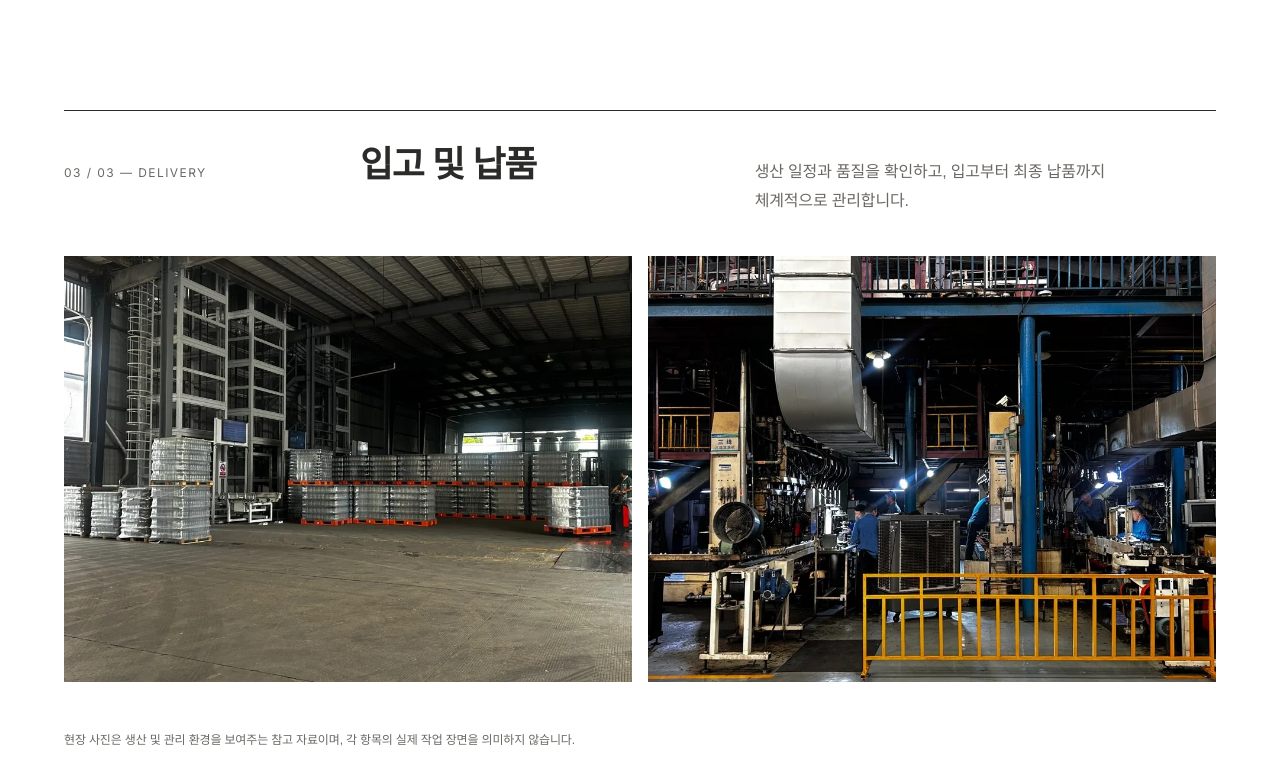
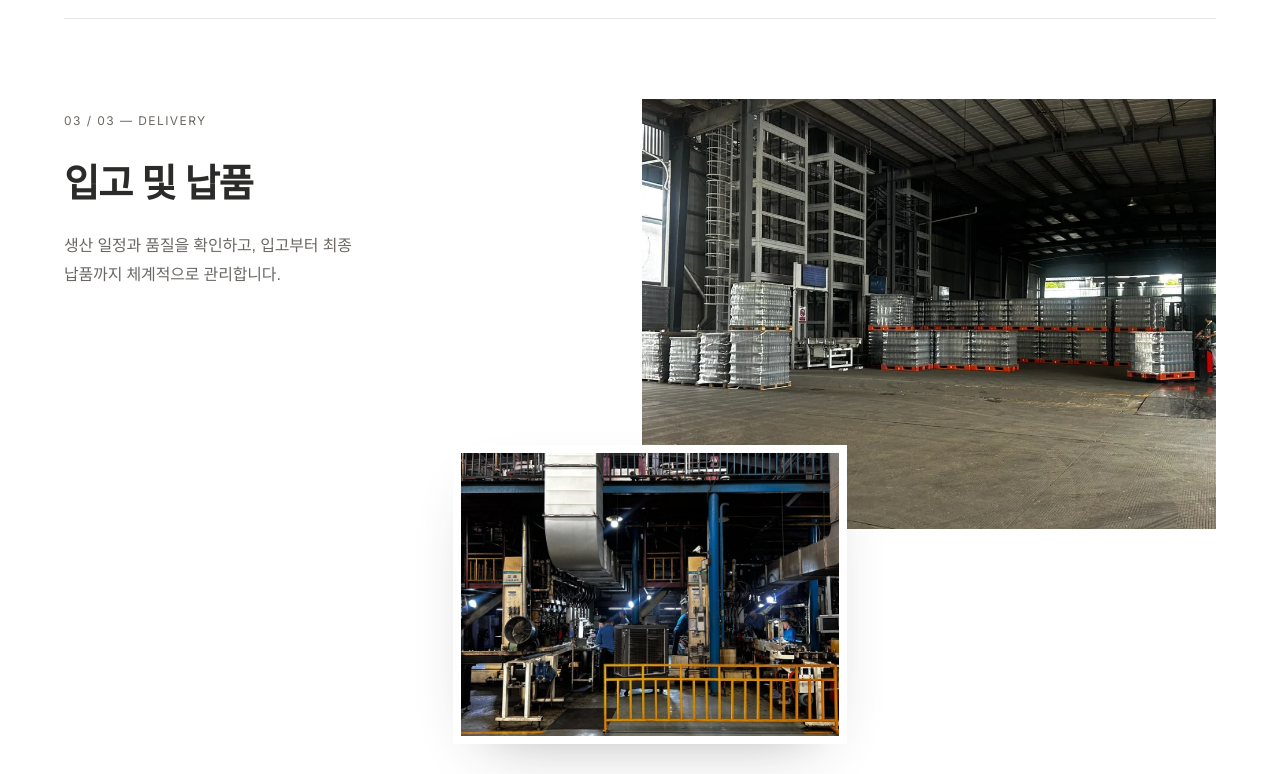
Before and after one commit to elisaohh/yy-corporation, a Next.js app: page /process in a window 1280 px wide. Shown: the part 3166-3940 px from the top of the page. Built offline with nearby package versions, Linux system fonts and the light colour scheme; a web font is replaced by a local one.

Commit message:
PROCESS ONE-STOP: 왼쪽 글 · 오른쪽 사진 구성 복귀, 항목별 겹침 배치 + 스크롤 깊이감
Co-Authored-By: Claude Opus 5.5 <noreply@anthropic.com>

```diff
--- a/src/components/process/OneStopSystem.tsx
+++ b/src/components/process/OneStopSystem.tsx
@@ -1,46 +1,91 @@
+"use client";
+
+import { gsap } from "gsap";
+import { ScrollTrigger } from "gsap/ScrollTrigger";
+import { useEffect, useRef } from "react";
 import { Reveal } from "@/components/motion/Reveal";
 
+gsap.registerPlugin(ScrollTrigger);
+
 /**
- * ONE-STOP SYSTEM — 항목마다 전용 현장 사진 2장(자료/02_후가공/작업사진/glass · surface · delivery-NN, scripts/build-onestop-photos.mjs).
- * 사진은 자르지 않는다: 두 장을 같은 높이로 맞추고 폭은 각 사진의 비율대로 나눈다(가로 · 세로 사진이 섞여도 온전히 보임).
+ * ONE-STOP SYSTEM — 왼쪽 글 · 오른쪽 사진 구성(이전 배치) + 항목마다 다른 겹침 배치.
+ * 사진은 원본 비율 그대로(자르지 않음) 두 장을 겹쳐 놓고, 스크롤할 때 앞 사진이 조금 더 빨리 움직여 깊이감을 준다.
+ * 사진: 자료/02_후가공/작업사진/{glass,surface,delivery}-NN → scripts/build-onestop-photos.mjs
  * 현장 사진은 각 공정의 실제 증빙 사진으로 단정하지 않는다.
  */
-type Photo = { src: string; w: number; h: number };
+type Placed = {
+  src: string;
+  /** 원본 가로 · 세로 (비율 유지용) */
+  w: number;
+  h: number;
+  /** 배치 — 사진 영역 폭 대비 % (top도 폭 기준) */
+  left: number;
+  top: number;
+  width: number;
+  /** 스크롤 시 이동량(px, 음수 = 위로 더 빨리) */
+  shift: number;
+};
 
 const BASE = "/assets/process/onestop";
-const sections: { title: string; en: string; description: string; photos: Photo[] }[] = [
+const sections: { title: string; en: string; description: string; height: number; photos: Placed[] }[] = [
   {
     title: "유리 성형",
     en: "GLASS FORMING",
     description: "협력 제조사의 자동화 성형 라인에서 균일한 품질의 유리 용기를 생산합니다.",
+    // 왼쪽 위 큰 사진 + 오른쪽 아래로 겹치는 작은 사진
+    height: 76,
     photos: [
-      { src: `${BASE}/glass-01.webp`, w: 960, h: 720 },
-      { src: `${BASE}/glass-02.webp`, w: 960, h: 720 },
+      { src: `${BASE}/glass-01.webp`, w: 960, h: 720, left: 0, top: 0, width: 72, shift: 0 },
+      { src: `${BASE}/glass-02.webp`, w: 960, h: 720, left: 46, top: 35, width: 54, shift: -60 },
     ],
   },
   {
     title: "후가공",
     en: "SURFACE FINISHING",
     description: "코팅·인쇄·부식·라벨 등 다양한 후가공을 통해 브랜드에 맞는 색상과 표면 질감을 구현합니다.",
+    // 가로 사진 위에 세로 사진이 오른쪽에서 걸쳐 올라옴
+    height: 66,
     photos: [
-      { src: `${BASE}/surface-01.webp`, w: 960, h: 720 },
-      { src: `${BASE}/surface-02.webp`, w: 721, h: 961 },
+      { src: `${BASE}/surface-01.webp`, w: 960, h: 720, left: 0, top: 12, width: 70, shift: 0 },
+      { src: `${BASE}/surface-02.webp`, w: 721, h: 961, left: 62, top: 0, width: 38, shift: -70 },
     ],
   },
   {
     title: "입고 및 납품",
     en: "DELIVERY",
     description: "생산 일정과 품질을 확인하고, 입고부터 최종 납품까지 체계적으로 관리합니다.",
+    // 오른쪽 큰 사진 + 왼쪽 아래에서 겹치는 사진
+    height: 82,
     photos: [
-      { src: `${BASE}/delivery-01.webp`, w: 960, h: 720 },
-      { src: `${BASE}/delivery-02.webp`, w: 960, h: 720 },
+      { src: `${BASE}/delivery-01.webp`, w: 960, h: 720, left: 24, top: 0, width: 76, shift: 0 },
+      { src: `${BASE}/delivery-02.webp`, w: 960, h: 720, left: 0, top: 43, width: 50, shift: -60 },
     ],
   },
 ];
 
 export function OneStopSystem() {
+  const ref = useRef<HTMLElement>(null);
+
+  useEffect(() => {
+    const section = ref.current;
+    if (!section) return;
+    const mm = gsap.matchMedia();
+    mm.add("(prefers-reduced-motion: no-preference)", () => {
+      gsap.utils.toArray<HTMLElement>("[data-shift]", section).forEach((el) => {
+        const shift = Number(el.dataset.shift);
+        if (!shift) return;
+        gsap.fromTo(
+          el,
+          { y: -shift / 2 },
+          { y: shift / 2, ease: "none", scrollTrigger: { trigger: el.parentElement, start: "top bottom", end: "bottom top", scrub: 0.6 } },
+        );
+      });
+    });
+    return () => mm.revert();
+  }, []);
+
   return (
-    <section data-header-theme="light" aria-labelledby="one-stop-title" className="bg-paper py-24 md:py-36">
+    <section ref={ref} data-header-theme="light" aria-labelledby="one-stop-title" className="bg-paper py-24 md:py-36">
       <div className="container-yy">
         <div className="mb-14 md:mb-20">
           <p className="label-en text-ash">PRODUCTION NETWORK</p>
@@ -48,38 +93,38 @@ export function OneStopSystem() {
           <p className="mt-5 max-w-[50ch] text-[15px] leading-[1.8] text-ash">용기 생산부터 후가공, 입고와 납품까지 연결되는 생산 네트워크를 소개합니다.</p>
         </div>
 
-        <div className="grid gap-20 md:gap-28">
+        <div className="border-t border-stone">
           {sections.map((item, i) => (
-            <article key={item.en}>
-              <Reveal className="grid gap-4 border-t border-charcoal pt-6 md:grid-cols-12 md:items-baseline md:gap-8">
-                <p className="font-en text-[12px] tracking-[0.12em] text-ash md:col-span-3">
+            <article key={item.en} className="grid gap-10 border-b border-stone py-12 md:grid-cols-12 md:gap-10 md:py-20">
+              <Reveal className="md:col-span-4 md:pt-3">
+                <p className="font-en text-[12px] tracking-[0.12em] text-ash">
                   {String(i + 1).padStart(2, "0")} / 03 — {item.en}
                 </p>
-                <h3 className="text-[clamp(26px,2.8vw,40px)] font-bold tracking-[-0.035em] text-charcoal md:col-span-4">{item.title}</h3>
-                <p className="max-w-[40ch] text-[16px] leading-[1.8] text-ash md:col-span-5">{item.description}</p>
+                <h3 className="mt-5 text-[clamp(28px,3vw,44px)] font-bold tracking-[-0.035em] text-charcoal">{item.title}</h3>
+                <p className="mt-4 max-w-[35ch] text-[16px] leading-[1.8] text-ash">{item.description}</p>
               </Reveal>
 
-              {/* 같은 높이 · 비율대로 폭 분배 — 자르지 않음 */}
-              <Reveal delay={120} className="mt-8 flex flex-col gap-3 sm:flex-row md:mt-10 md:gap-4">
-                {item.photos.map((p) => (
-                  <div key={p.src} className="overflow-hidden bg-card" style={{ flex: `${p.w / p.h} 1 0%`, aspectRatio: `${p.w} / ${p.h}` }}>
-                    {/* eslint-disable-next-line @next/next/no-img-element -- 현장 사진 웹 사본 */}
-                    <img
-                      src={p.src}
-                      alt=""
-                      width={p.w}
-                      height={p.h}
-                      loading="lazy"
-                      className="size-full object-cover transition-transform duration-700 ease-[var(--ease-yy-out)] hover:scale-[1.03]"
-                    />
-                  </div>
-                ))}
+              {/* 겹침 배치 — 높이는 폭 대비 %로 잡아 어떤 화면 폭에서도 같은 구도 */}
+              <Reveal delay={120} className="md:col-span-8">
+                <div className="relative w-full" style={{ paddingBottom: `${item.height}%` }}>
+                  {item.photos.map((p, k) => (
+                    <div
+                      key={p.src}
+                      data-shift={p.shift}
+                      className={`absolute overflow-hidden bg-card ${k > 0 ? "z-10 shadow-[0_24px_60px_-28px_rgba(43,43,42,0.45)] ring-[6px] ring-paper md:ring-8" : ""}`}
+                      style={{ left: `${p.left}%`, top: `${(p.top / item.height) * 100}%`, width: `${p.width}%`, aspectRatio: `${p.w} / ${p.h}` }}
+                    >
+                      {/* eslint-disable-next-line @next/next/no-img-element -- 현장 사진 웹 사본 */}
+                      <img src={p.src} alt="" width={p.w} height={p.h} loading="lazy" className="size-full object-cover" />
+                    </div>
+                  ))}
+                </div>
               </Reveal>
             </article>
           ))}
         </div>
 
-        <p className="mt-12 text-[12px] leading-[1.7] text-ash">현장 사진은 생산 및 관리 환경을 보여주는 참고 자료이며, 각 항목의 실제 작업 장면을 의미하지 않습니다.</p>
+        <p className="mt-8 text-[12px] leading-[1.7] text-ash">현장 사진은 생산 및 관리 환경을 보여주는 참고 자료이며, 각 항목의 실제 작업 장면을 의미하지 않습니다.</p>
       </div>
     </section>
   );
```
Also changed, not shown: 1 other file (tests, documents, lock files or other folders).
